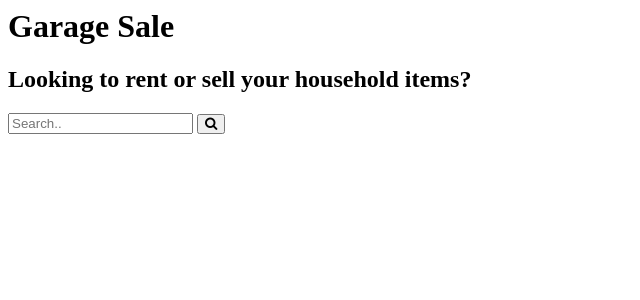
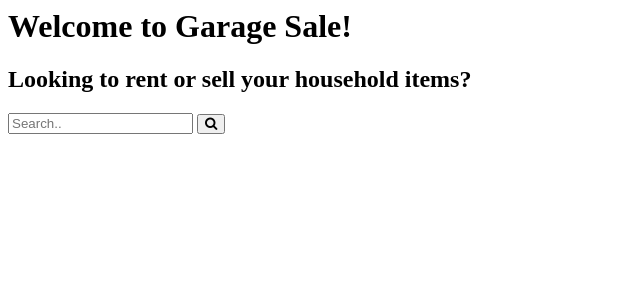
Before and after one commit to FSSoar/GarageSale, a Flask app: template templates/home.html in a window 1280 px wide. Shown: the top 300 px of the page, without its empty margins (0-640 px from the left). Run offline with Flask 2, Linux system fonts and the light colour scheme; the template is opened without the code that fills it, so the values that code supplies are empty.

Commit message:
Update home.html

```diff
--- a/templates/home.html
+++ b/templates/home.html
@@ -5,7 +5,7 @@
 
     <link rel="stylesheet" href="https://cdnjs.cloudflare.com/ajax/libs/font-awesome/4.7.0/css/font-awesome.min.css">
     <body>
-      <h1> Garage Sale </h1>
+      <h1> Welcome to Garage Sale! </h1>
       <h2> Looking to rent or sell your household items? </h2>
       <form class="example" action="/action_page.php">
         <input type="text" placeholder="Search.." name="search">
```
